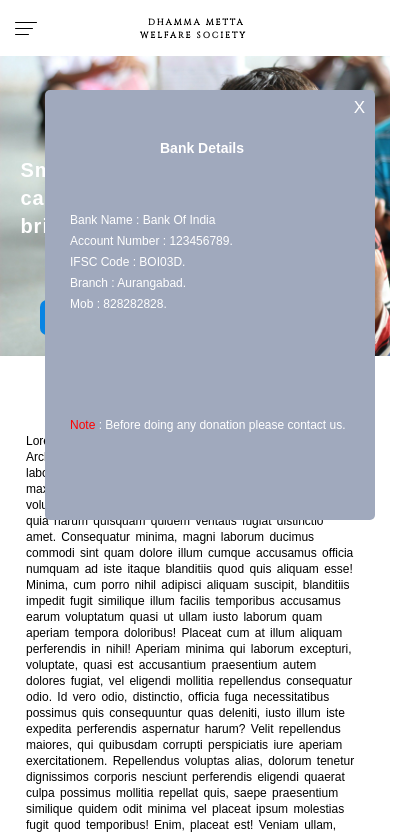
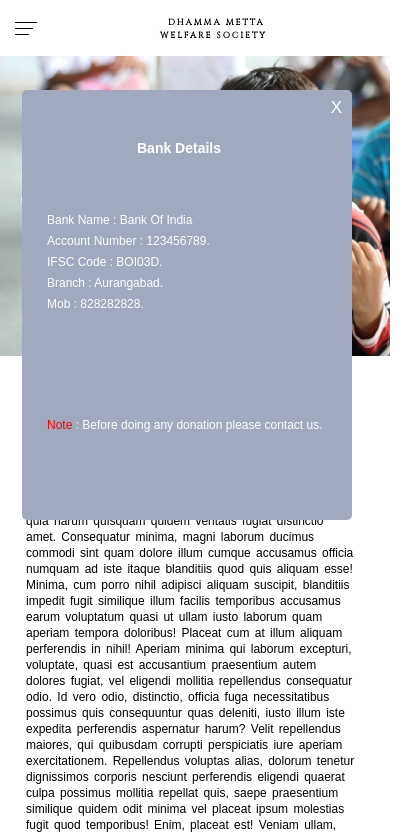
Before and after one commit to chakmakamal/dmws, a plain HTML site: page index.html in a window 390 px wide. Both pictures are taken after a click on the button "Help". Shown: the top 835 px of the page, 420 px wide, since content can reach past the window. Drawn offline with Linux system fonts and the light colour scheme.

Commit message:
Update style.css

```diff
--- a/style.css
+++ b/style.css
@@ -323,7 +323,7 @@ outline: none;
                     line-height: 13px;
                     position: relative;
                     top: 16px;
-                    left: 140px;
+                    left: 160px;
                     text-align: justify;
                 }
                 .dmws_name span{
@@ -598,7 +598,7 @@ outline: none;
             opacity: 1;
             position: absolute;
             top: 90px;
-            right: 15px;
+            right: 38px;
             width: 330px;
             z-index: 1;
 
```
